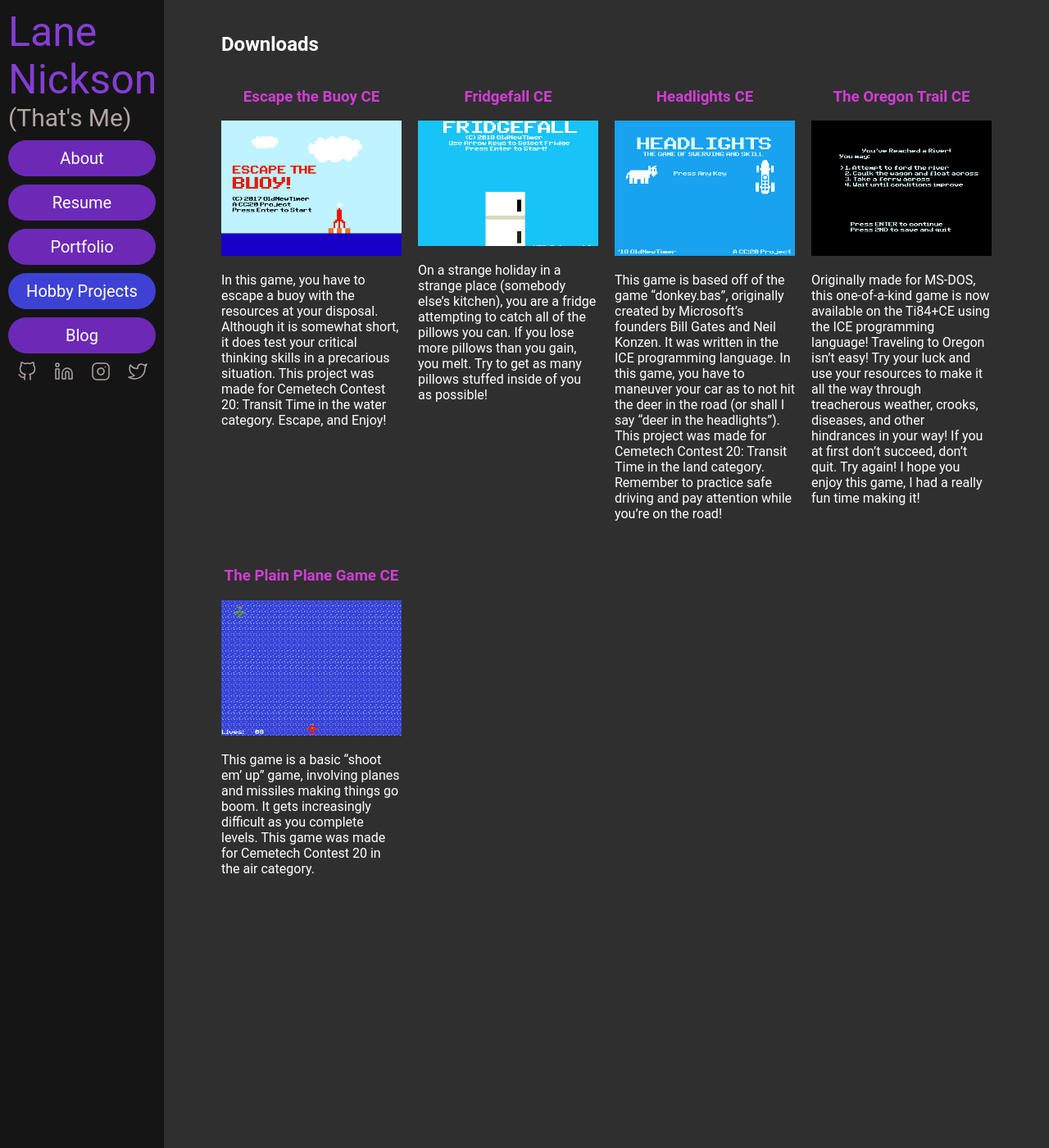
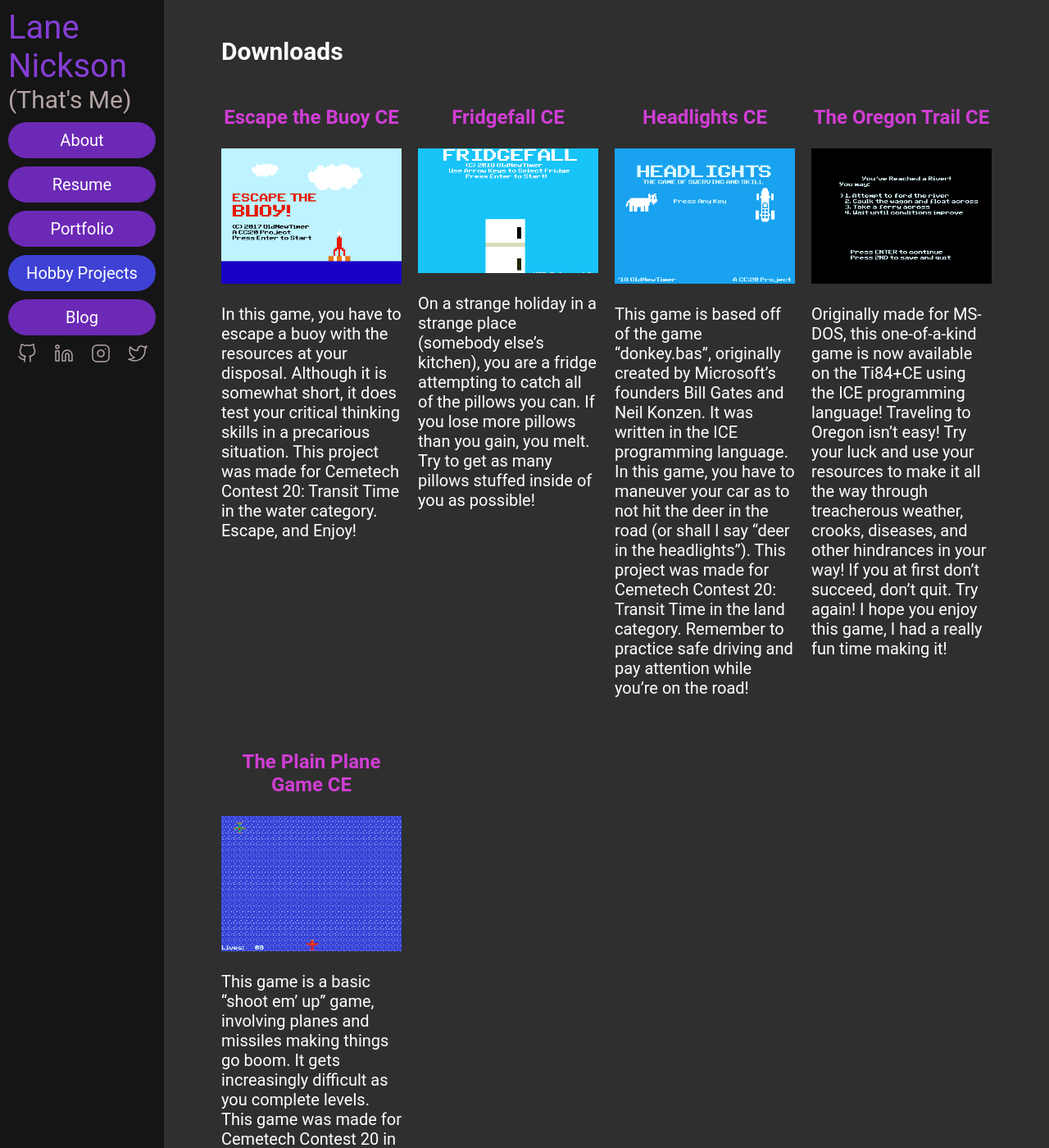
Before and after one commit to LaneDNickson/LaneDNickson.github.io, a Jekyll site: the page built from downloads.html, in a window 1280 px wide and 1400 px high. Shown: the whole window at 82% size. Built offline with Jekyll 4.4.1, drawn with Linux system fonts in a browser that asks for light colours.

Commit message:
Added adaptable font sizes

```diff
--- a/_config.yml
+++ b/_config.yml
@@ -3,8 +3,8 @@ plugins:
   - jekyll-sitemap
   - jekyll-seo-tag
 
-url: OldNewTimer.github.io
-baseurl: /myreponame
+url: https://oldnewtimer.github.io
+baseurl:
 
 # Google Analytics
 google_analytics: G-FLTP85BKSJ
--- a/_sass/main.scss
+++ b/_sass/main.scss
@@ -1,5 +1,4 @@
 body {
-    font-family: 'Roboto', sans-serif;
     // Default Background
     background-color: $color-subtle-background-dark;
     // Default Text Color
@@ -10,6 +9,7 @@ body {
     margin: 0;
 
 }
+
 
 
 /* SMALL SCREEN */
--- a/_sass/navigation.scss
+++ b/_sass/navigation.scss
@@ -27,7 +27,6 @@
   .nav-button,
   .nav-active {
     display: inline-block;
-    font-size: 15px;
   }
 }
 
@@ -62,18 +61,18 @@
   .nav-button,
   .nav-active {
     display: block;
-    font-size: 20px;
+
   }
 }
 
 .site-title {
-  font-size: 50px;
+  font-size: 2rem;
   font-weight: 100%;
   color: $color-main;
 }
 
 .site-subtitle {
-  font-size: 30px;
+  font-size: 1.5rem;
   color: $color-subtitle-gray;
   margin-bottom: 10px;
 }
--- a/_sass/programs.scss
+++ b/_sass/programs.scss
@@ -1,9 +1,19 @@
-.downloads-grid {
-  display: grid;
-  grid-template-columns: repeat(auto-fit, minmax(200px, 1fr));
-  row-gap: 20px;
-  column-gap: 20px;
+/* SMALL SCREEN */
+@media only screen and (max-width: 991px) {
+  .downloads-grid {
+    display: block;
+  }
+}
 
+/* BIG SCREEN */
+@media only screen and (min-width: 992px) {
+  .downloads-grid {
+    display: grid;
+    grid-template-columns: repeat(auto-fit, minmax(200px, 1fr));
+    row-gap: 20px;
+    column-gap: 20px;
+
+  }
 }
 
 .program img {
--- a/_sass/text.scss
+++ b/_sass/text.scss
@@ -1,3 +1,18 @@
+// https://matthewjamestaylor.com/responsive-font-size
+html {
+  font-size: calc(15px + 0.390625vw);
+  font-family: 'Roboto', sans-serif;
+}
+h1 {
+  font-size: 1.8rem;
+}
+h2 {
+  font-size: 1.5rem;
+}
+h3 {
+  font-size: 1.2rem;
+}
+
 a {
   color: $color-accent-1;
   text-decoration: none; /* no underline */
```
Also changed, not shown: Gemfile (+6 -6 lines), Gemfile.lock, 12 other files.
